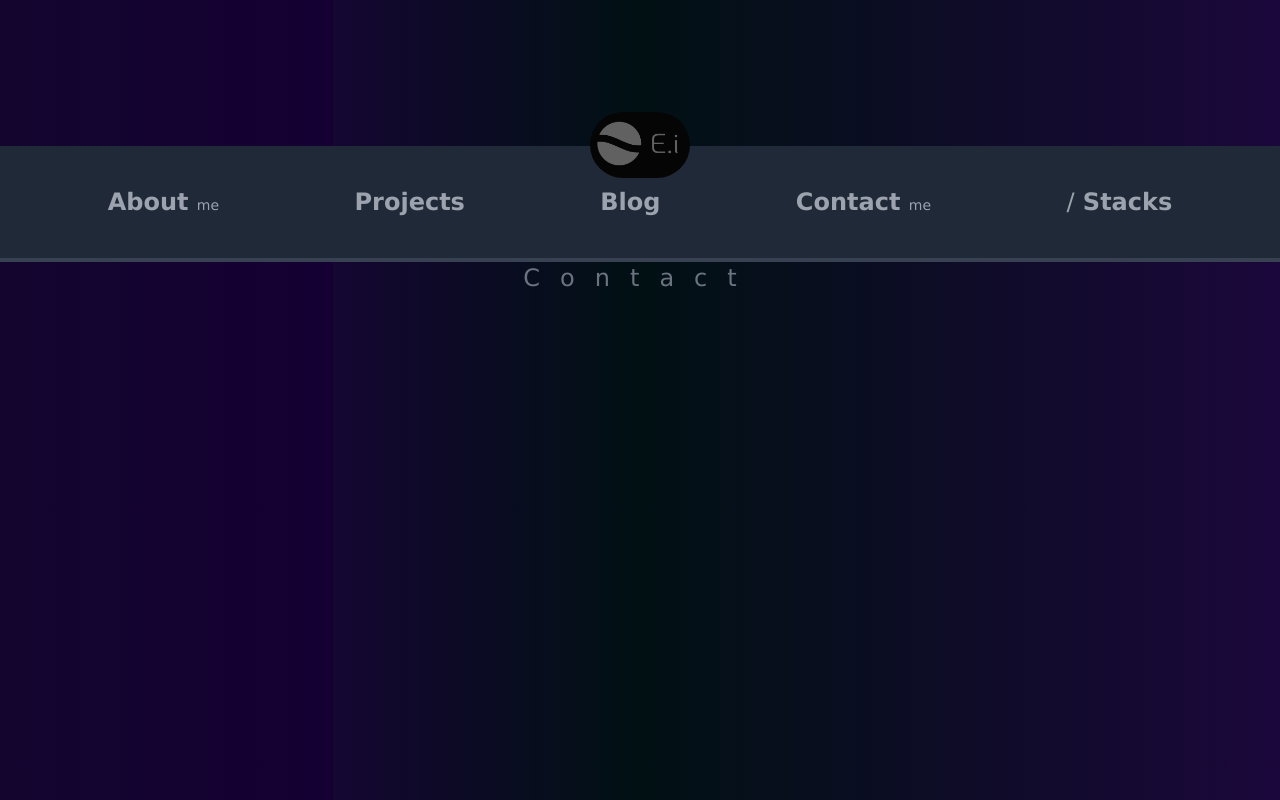
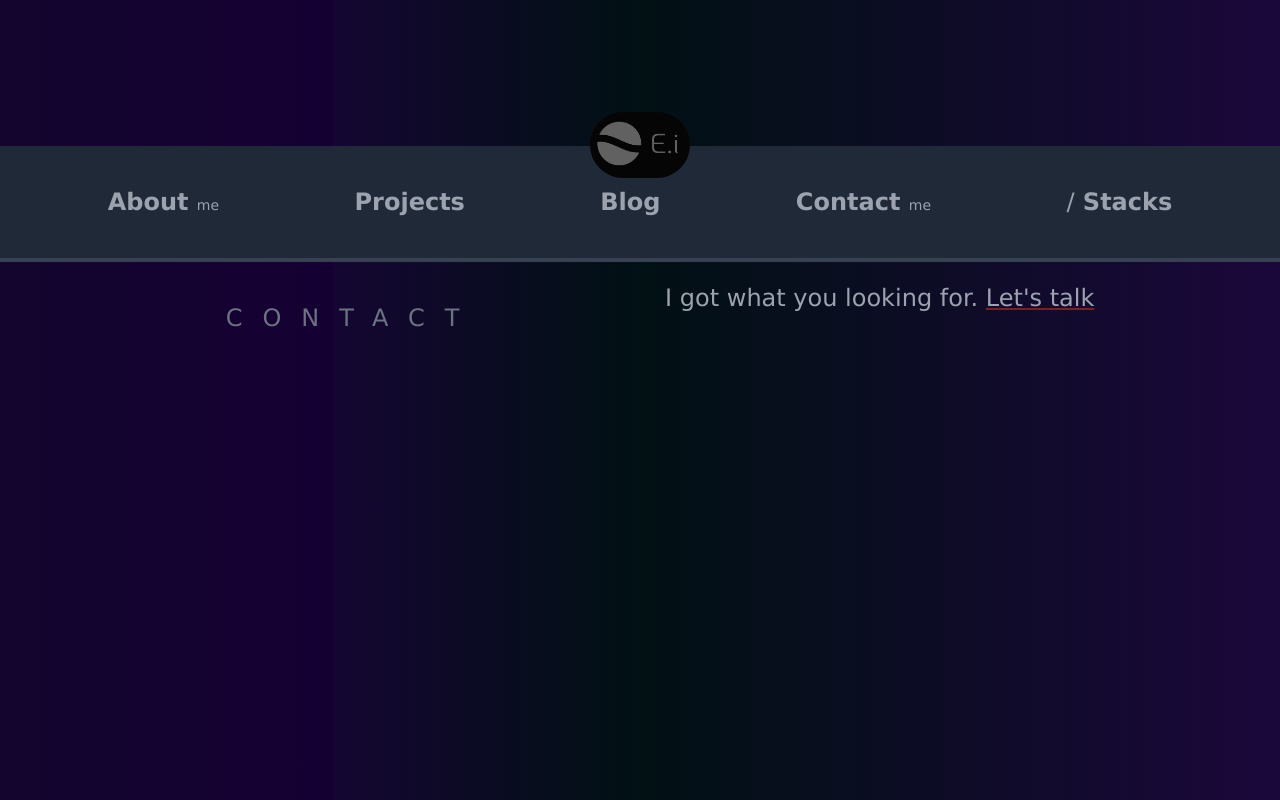
Before and after one commit to Emmanuel-Ingwe/Ei-portfoli0, a Next.js app: page /contact in a window 1280 px wide. Built offline with nearby package versions, Linux system fonts and the light colour scheme.

Commit message:
hero icos

```diff
--- a/src/pages/contact/index.tsx
+++ b/src/pages/contact/index.tsx
@@ -16,8 +16,19 @@ function contact({ directionLeft }: Props) {
 
 			<Header />
 
-			<div className='container flex flex-col items-center justify-center'>
-				<h3 className='tracking-[20px] text-gray-500 text-2xl'>Contact</h3>
+			<div className='containr flex relative flex-col text-center md:text-left md:flex-row max-w-7xl px-10 justify-evenly mx-auto items-center'>
+				<h3 className='tracking-[20px] uppercase text-gray-500 text-2xl m-10'>
+					Contact
+				</h3>
+
+				<div className='flex flex-col space-y-10'>
+					<h4 className='text-2xl fontsemibold text-center'>
+						I got what you looking for.{""}{" "}
+						<span className='decoration-red-900 underline'>Let's talk</span>
+					</h4>
+
+					<div className=''></div>
+				</div>
 			</div>
 		</div>
 	);
--- a/src/pages/stacks/index.tsx
+++ b/src/pages/stacks/index.tsx
@@ -27,7 +27,7 @@ function stacks({ directionLeft }: Props) {
 					}}
 					whileInView={{ opacity: 1, y: 0 }}
 					viewport={{ once: true }}
-					className='uppercase tracking-[20px] text-gray-500 text-2xl m-10 hover:rotate-45'>
+					className='uppercase tracking-[20px] text-gray-500 text-2xl m-10'>
 					Skills
 				</motion.h3>
 
```
